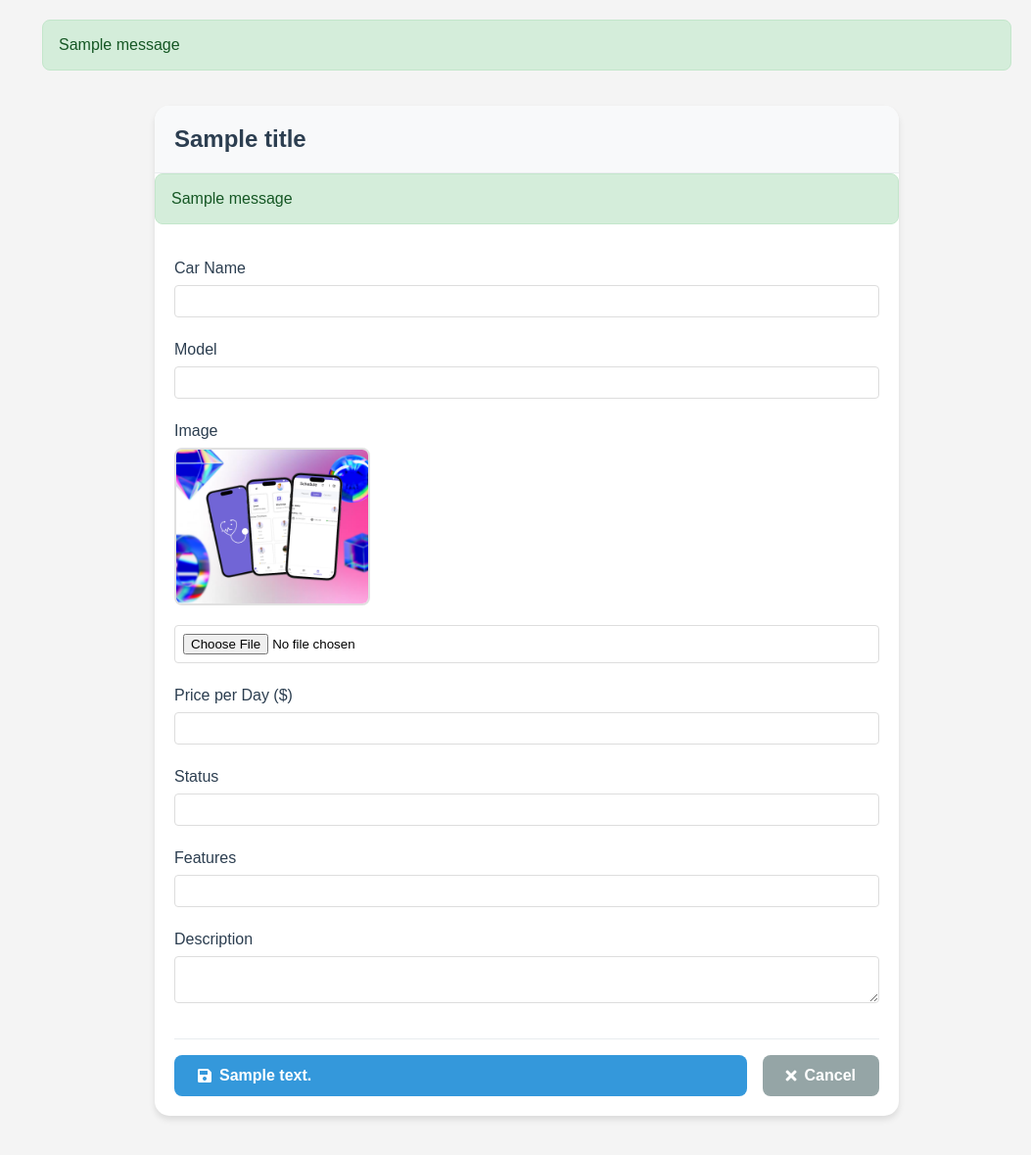
After one commit to jamalihassan0307/django_Car_Rantal_saqib, a Django app: template myapp/templates/myapp/car_form.html in a window 1280 px wide. The commit adds this page. Shown: the whole page at 98% size, without its empty margins (227-1280 px from the left). Run offline with Django 5.2, Linux system fonts and the light colour scheme; data comes from the database, SQL or seed files in the repository; tables that the repository leaves empty hold one stand-in row (values such as "Sample post"); the template is opened without the code that fills it: values that come from a table or form of the project are taken from there, most other values are stand-ins (such as "Sample title", 1, 10 or a date in 2020); one stand-in notice (Sample message) is shown; form fields are guessed from the names that the template uses.

Commit message:
Add car form template and update dashboard interaction
- Introduced a new car form template for adding car details, including fields for name, model, image, price, status, features, and description.
- Updated the dashboard template to redirect to the new car form when the car form display logic is triggered, enhancing user navigation for car management.

```diff
--- /dev/null
+++ b/myapp/templates/myapp/car_form.html
@@ -0,0 +1,244 @@
+{% extends 'myapp/base.html' %}
+{% load static %}
+
+{% block title %}{{ title }} - Car Rental System{% endblock %}
+
+{% block content %}
+<div class="form-container">
+    <div class="form-box">
+        <div class="form-header">
+            <h2>{{ title }}</h2>
+        </div>
+
+        {% if messages %}
+        <div class="messages">
+            {% for message in messages %}
+                <div class="alert alert-{{ message.tags }}">
+                    {{ message }}
+                </div>
+            {% endfor %}
+        </div>
+        {% endif %}
+
+        <form method="post" enctype="multipart/form-data" class="car-form">
+            {% csrf_token %}
+
+            <div class="form-group">
+                <label for="{{ form.name.id_for_label }}">Car Name</label>
+                {{ form.name }}
+                {% if form.name.errors %}
+                    <div class="error-message">{{ form.name.errors.0 }}</div>
+                {% endif %}
+            </div>
+
+            <div class="form-group">
+                <label for="{{ form.model.id_for_label }}">Model</label>
+                {{ form.model }}
+                {% if form.model.errors %}
+                    <div class="error-message">{{ form.model.errors.0 }}</div>
+                {% endif %}
+            </div>
+
+            <div class="form-group">
+                <label for="{{ form.image.id_for_label }}">Image</label>
+                {% if car and car.image %}
+                    <div class="current-image">
+                        <img src="{{ car.image.url }}" alt="{{ car.name }}">
+                    </div>
+                {% endif %}
+                {{ form.image }}
+                {% if form.image.errors %}
+                    <div class="error-message">{{ form.image.errors.0 }}</div>
+                {% endif %}
+            </div>
+
+            <div class="form-group">
+                <label for="{{ form.price.id_for_label }}">Price per Day ($)</label>
+                {{ form.price }}
+                {% if form.price.errors %}
+                    <div class="error-message">{{ form.price.errors.0 }}</div>
+                {% endif %}
+            </div>
+
+            <div class="form-group">
+                <label for="{{ form.status.id_for_label }}">Status</label>
+                {{ form.status }}
+                {% if form.status.errors %}
+                    <div class="error-message">{{ form.status.errors.0 }}</div>
+                {% endif %}
+            </div>
+
+            <div class="form-group">
+                <label for="{{ form.features.id_for_label }}">Features</label>
+                {{ form.features }}
+                <div class="help-text">{{ form.features.help_text }}</div>
+                {% if form.features.errors %}
+                    <div class="error-message">{{ form.features.errors.0 }}</div>
+                {% endif %}
+            </div>
+
+            <div class="form-group">
+                <label for="{{ form.description.id_for_label }}">Description</label>
+                {{ form.description }}
+                {% if form.description.errors %}
+                    <div class="error-message">{{ form.description.errors.0 }}</div>
+                {% endif %}
+            </div>
+
+            <div class="form-actions">
+                <button type="submit" class="submit-btn">
+                    <i class="fas fa-save"></i> {{ submit_text }}
+                </button>
+                <a href="{% if car %}{% url 'car_detail' car.id %}{% else %}{% url 'dashboard' %}{% endif %}" class="cancel-btn">
+                    <i class="fas fa-times"></i> Cancel
+                </a>
+            </div>
+        </form>
+    </div>
+</div>
+{% endblock %}
+
+{% block extra_css %}
+<style>
+    .form-container {
+        padding: 20px;
+        max-width: 800px;
+        margin: 0 auto;
+    }
+
+    .form-box {
+        background: white;
+        border-radius: 15px;
+        box-shadow: 0 4px 6px rgba(0, 0, 0, 0.1);
+        overflow: hidden;
+    }
+
+    .form-header {
+        padding: 20px;
+        background: #f8f9fa;
+        border-bottom: 1px solid #e9ecef;
+    }
+
+    .form-header h2 {
+        margin: 0;
+        color: #2c3e50;
+        font-size: 1.5rem;
+    }
+
+    .car-form {
+        padding: 20px;
+    }
+
+    .form-group {
+        margin-bottom: 1.5rem;
+    }
+
+    .form-group label {
+        display: block;
+        margin-bottom: 0.5rem;
+        color: #2c3e50;
+        font-weight: 500;
+    }
+
+    .form-control {
+        width: 100%;
+        padding: 0.75rem;
+        border: 2px solid #e0e0e0;
+        border-radius: 8px;
+        font-size: 1rem;
+        transition: all 0.3s ease;
+    }
+
+    .form-control:focus {
+        border-color: #3498db;
+        box-shadow: 0 0 0 3px rgba(52, 152, 219, 0.1);
+        outline: none;
+    }
+
+    .help-text {
+        font-size: 0.875rem;
+        color: #6c757d;
+        margin-top: 0.25rem;
+    }
+
+    .error-message {
+        color: #dc3545;
+        font-size: 0.875rem;
+        margin-top: 0.25rem;
+    }
+
+    .current-image {
+        margin-bottom: 1rem;
+    }
+
+    .current-image img {
+        max-width: 200px;
+        height: auto;
+        border-radius: 8px;
+        border: 2px solid #e0e0e0;
+    }
+
+    .form-actions {
+        display: flex;
+        gap: 1rem;
+        margin-top: 2rem;
+        padding-top: 1rem;
+        border-top: 1px solid #e9ecef;
+    }
+
+    .submit-btn,
+    .cancel-btn {
+        padding: 0.75rem 1.5rem;
+        border: none;
+        border-radius: 8px;
+        font-size: 1rem;
+        font-weight: 600;
+        cursor: pointer;
+        display: flex;
+        align-items: center;
+        gap: 0.5rem;
+        text-decoration: none;
+        transition: all 0.3s ease;
+    }
+
+    .submit-btn {
+        background: #3498db;
+        color: white;
+    }
+
+    .submit-btn:hover {
+        background: #2980b9;
+    }
+
+    .cancel-btn {
+        background: #95a5a6;
+        color: white;
+    }
+
+    .cancel-btn:hover {
+        background: #7f8c8d;
+    }
+
+    .messages {
+        margin-bottom: 1rem;
+    }
+
+    .alert {
+        padding: 1rem;
+        border-radius: 8px;
+        margin-bottom: 1rem;
+    }
+
+    .alert-success {
+        background-color: #d4edda;
+        color: #155724;
+        border: 1px solid #c3e6cb;
+    }
+
+    .alert-error {
+        background-color: #f8d7da;
+        color: #721c24;
+        border: 1px solid #f5c6cb;
+    }
+</style>
+{% endblock %}
--- a/myapp/templates/myapp/dashboard.html
+++ b/myapp/templates/myapp/dashboard.html
@@ -353,7 +353,7 @@
 {% block extra_js %}
 <script>
 function showCarForm() {
-    // Implement car form display logic
+    window.location.href = "{% url 'add_car' %}";
 }
 
 function editCar(carId) {
```
